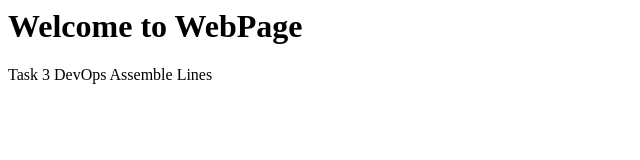
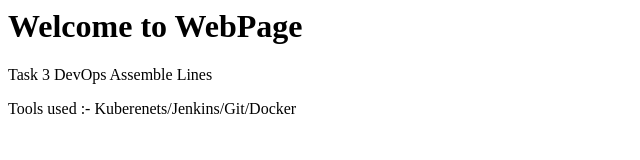
Before and after one commit to Divyansh747/JenkinsKuberenetsTask3, a plain HTML site: page index.html in a window 1280 px wide. Shown: the whole page, without its empty margins (0-640 px from the left). Drawn offline with Linux system fonts and the light colour scheme.

Commit message:
add tools details in page

```diff
--- a/index.html
+++ b/index.html
@@ -5,5 +5,6 @@
 <body>
 	<h1>Welcome to WebPage</h1>
 	<p>Task 3 DevOps Assemble Lines</p>
+	<p>Tools used :- Kuberenets/Jenkins/Git/Docker</p>
 </body>
 </html>
```
